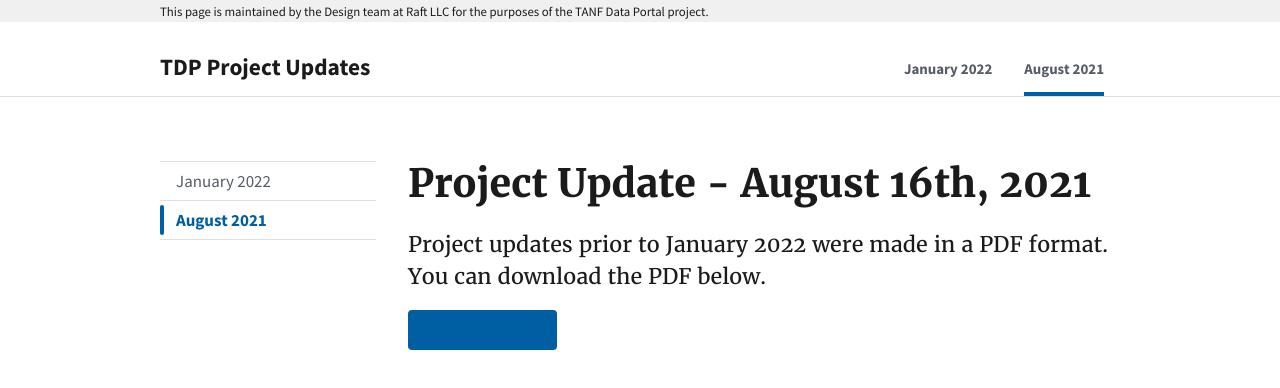
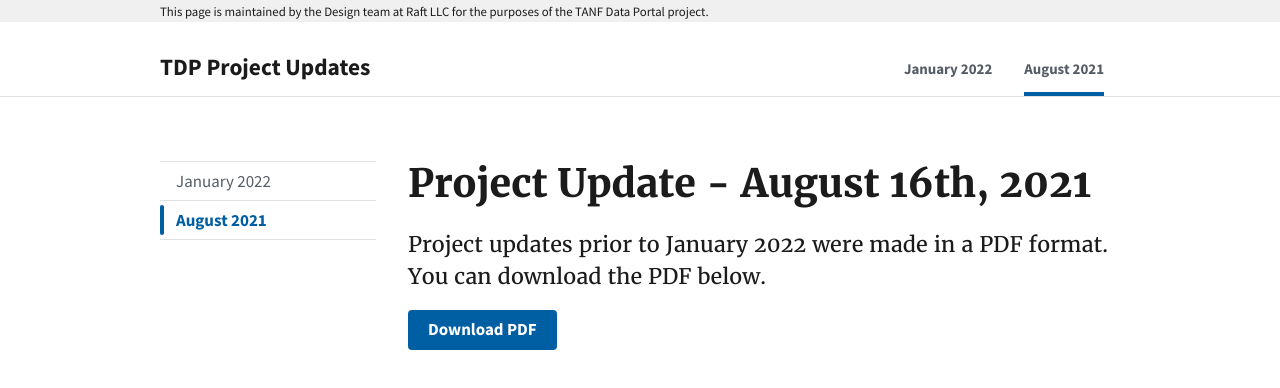
Before and after one commit to reitermb/TANF-Data-Portal-Updates, a plain HTML site: page August-2021-Update.html in a window 1280 px wide. Drawn offline with nearby package versions, Linux system fonts and the light colour scheme; files that its build step writes are made by us from their sources.

Commit message:
Update August-2021-Update.html

```diff
--- a/August-2021-Update.html
+++ b/August-2021-Update.html
@@ -108,7 +108,7 @@
           Project updates prior to January 2022 were made in a PDF format. You can download the PDF below.
         </p>
 
-        <a href="https://github.com/reitermb/TANF-Data-Portal-Updates/files/7831522/TDRS.Project.Update.Aug.16.2021.pdf" class="usa-button">Download PDF</a>
+        <a href="https://github.com/reitermb/TANF-Data-Portal-Updates/files/7831522/TDRS.Project.Update.Aug.16.2021.pdf" class="usa-button"><span style="color: white;">Download PDF</span></a>
 
 
 
```
